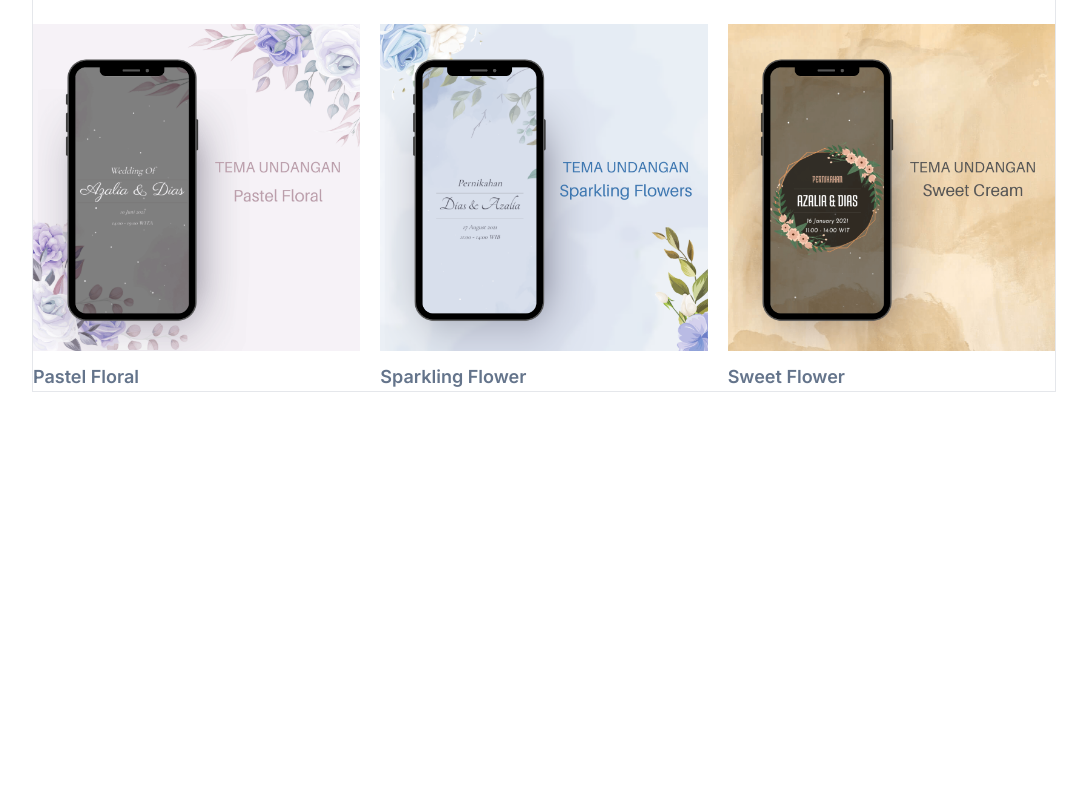
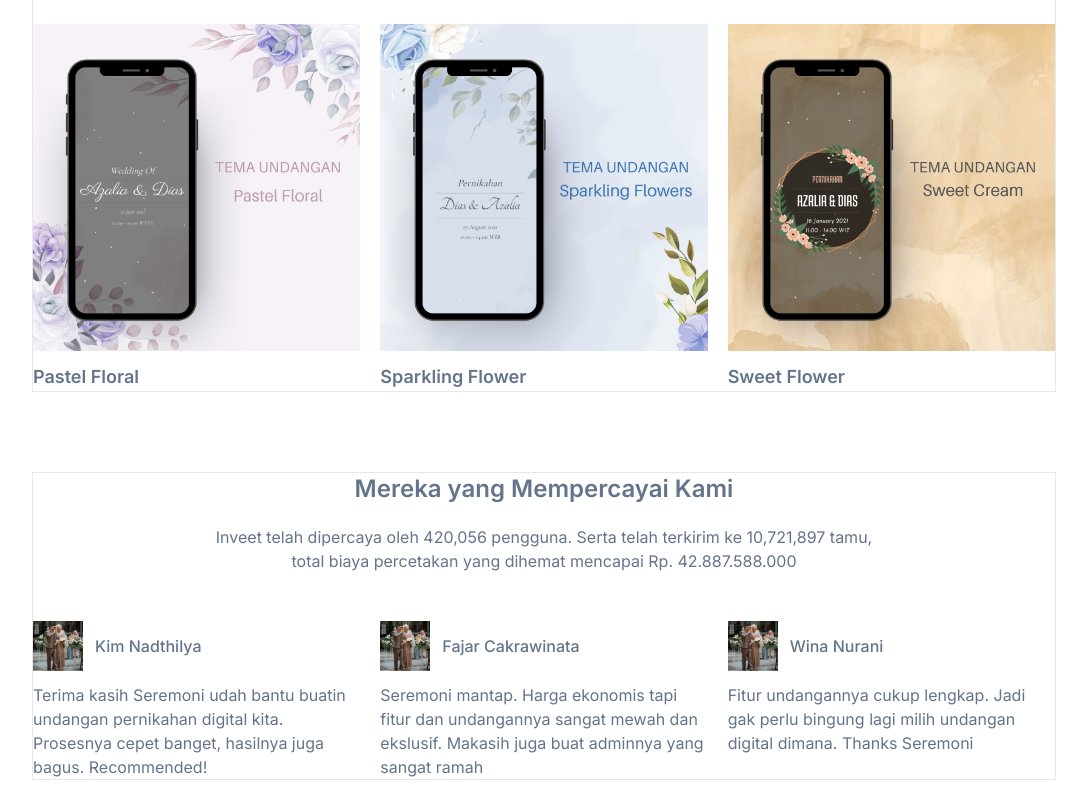
Before and after one commit to sakirsyarian/wedding-user, a Next.js app: page / in a window 1280 px wide. Shown: the part 1986-2786 px from the top of the page, without its empty margins (96-1183 px from the left). Before the commit the page ends 2398 px from the top, so only its background shows below. Built offline with nearby package versions, Linux system fonts and the light colour scheme.

Commit message:
feat: Testimoni  section for landing page

```diff
--- /dev/null
+++ b/app/component/Testimoni.js
@@ -0,0 +1,67 @@
+import { cn } from "@/lib/utils";
+import Image from "next/image";
+
+// css
+const defaultSpaceY = ["space-y-12"];
+
+// data
+const testimoni = [
+  {
+    photo: "lilis.jpg",
+    name: "Kim Nadthilya",
+    testimoni:
+      "Terima kasih Seremoni udah bantu buatin undangan pernikahan digital kita. Prosesnya cepet banget, hasilnya juga bagus. Recommended!",
+  },
+  {
+    photo: "lilis.jpg",
+    name: "Fajar Cakrawinata",
+    testimoni:
+      "Seremoni mantap. Harga ekonomis tapi fitur dan undangannya sangat mewah dan ekslusif. Makasih juga buat adminnya yang sangat ramah",
+  },
+  {
+    photo: "lilis.jpg",
+    name: "Wina Nurani",
+    testimoni:
+      "Fitur undangannya cukup lengkap. Jadi gak perlu bingung lagi milih undangan digital dimana. Thanks Seremoni",
+  },
+];
+
+export default function Testimoni() {
+  return (
+    <>
+      <div className={cn(defaultSpaceY, "border")}>
+        {/* heading */}
+        <div className={cn(defaultSpaceY, "space-y-5", "text-center")}>
+          <h2 className="font-semibold text-2xl">
+            Mereka yang Mempercayai Kami
+          </h2>
+          <p>
+            Inveet telah dipercaya oleh 420,056 pengguna. Serta telah terkirim
+            ke 10,721,897 tamu, <br /> total biaya percetakan yang dihemat
+            mencapai Rp. 42.887.588.000
+          </p>
+        </div>
+
+        {/* content */}
+        <div className="grid grid-cols-3 gap-5">
+          {testimoni.map((item, index) => (
+            <div key={index} className={cn(defaultSpaceY, "space-y-3")}>
+              {/* heading */}
+              <div className="flex items-center gap-3">
+                <Image
+                  src={`/img/testimoni/${item.photo}`}
+                  width={50}
+                  height={50}
+                  alt={item.name}
+                />
+                <h3 className="font-medium">{item.name}</h3>
+              </div>
+              {/* description */}
+              <p>{item.testimoni}</p>
+            </div>
+          ))}
+        </div>
+      </div>
+    </>
+  );
+}
--- a/app/component/Tutorial.js
+++ b/app/component/Tutorial.js
@@ -22,7 +22,7 @@ const tutorial = [
   },
 ];
 
-export default function MakeInvitation() {
+export default function Tutorial() {
   return (
     <>
       <div className={cn(defaultSpaceY, "border")}>
--- a/app/page.js
+++ b/app/page.js
@@ -6,6 +6,7 @@ import Choose from "./component/Choose";
 import Feature from "./component/Feature";
 import Tutorial from "./component/Tutorial";
 import Template from "./component/Template";
+import Testimoni from "./component/Testimoni";
 
 // css
 const defaultCaontainer = ["py-5", "container", "space-y-20", "text-slate-500"];
@@ -20,6 +21,7 @@ export default function Home() {
         <Feature />
         <Tutorial />
         <Template />
+        <Testimoni />
       </div>
     </>
   );
```
Also changed, not shown: public/img/testimoni/lilis.jpg (added).
